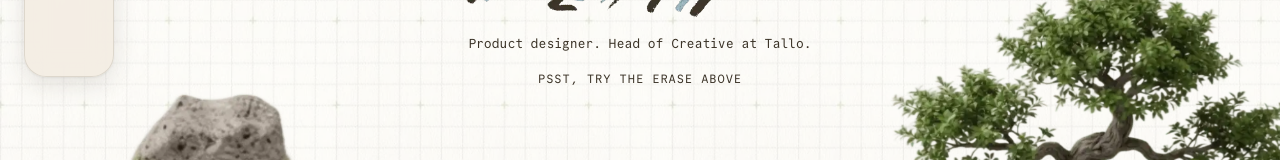
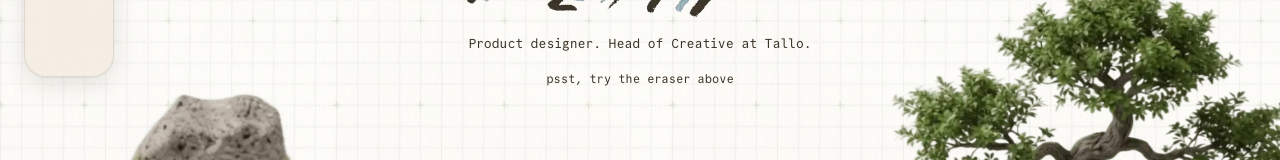
Before and after one commit to howdyimkai/portfolio-2026, a Next.js app: page / in a window 1280 px wide. Shown: the part 489-649 px from the top of the page. Built offline with nearby package versions, Linux system fonts and the light colour scheme.

Commit message:
Fix the homepage erase hint: eraser, in lowercase
Co-Authored-By: Claude Opus 5.5 <noreply@anthropic.com>

```diff
--- a/src/components/SandGarden.tsx
+++ b/src/components/SandGarden.tsx
@@ -101,7 +101,7 @@ const KEEP_GOING_AT = 0.5
 // title element so erasing the title leaves it alone. After Nov 2, 2026: "Formerly Head of
 // Creative at Tallo."
 const TITLE_SUBLINE = 'Product designer. Head of Creative at Tallo.'
-const HINT_COPY = { start: 'psst, try the erase above', keep: 'keep going, try an infinity pattern' } // keep renders with InfinityTrace before "infinity"
+const HINT_COPY = { start: 'psst, try the eraser above', keep: 'keep going, try an infinity pattern' } // keep renders with InfinityTrace before "infinity"
 // Single-key tool shortcuts. Pressing the held tool's key puts it down, like clicking it.
 const TOOL_KEYS: Record<string, Tool> = { r: 'rake', e: 'eraser', b: 'blossom' }
 // Cursor rotation eases toward its target each frame instead of snapping (0-1, higher = snappier).
@@ -1398,7 +1398,7 @@ export default function Garden({ layout }: { layout: Layout }) {
                 one of the two hints is ever on: the first ends when erasing starts. */}
             <p
               aria-hidden={!(hintOn || keepGoing)}
-              className={`absolute left-1/2 top-full mt-4 -translate-x-1/2 whitespace-nowrap font-mono text-[12px] uppercase tracking-[0.08em] text-ink-primary transition-opacity duration-500 ease-out ${hintOn || keepGoing ? 'opacity-100' : 'opacity-0'}`}
+              className={`absolute left-1/2 top-full mt-4 -translate-x-1/2 whitespace-nowrap font-mono text-[12px] text-ink-primary transition-opacity duration-500 ease-out ${hintOn || keepGoing ? 'opacity-100' : 'opacity-0'}`}
             >
               {hintCopy === 'keep' ? (
                 <>
```
Also changed, not shown: 1 other file (tests, documents, lock files or other folders).
